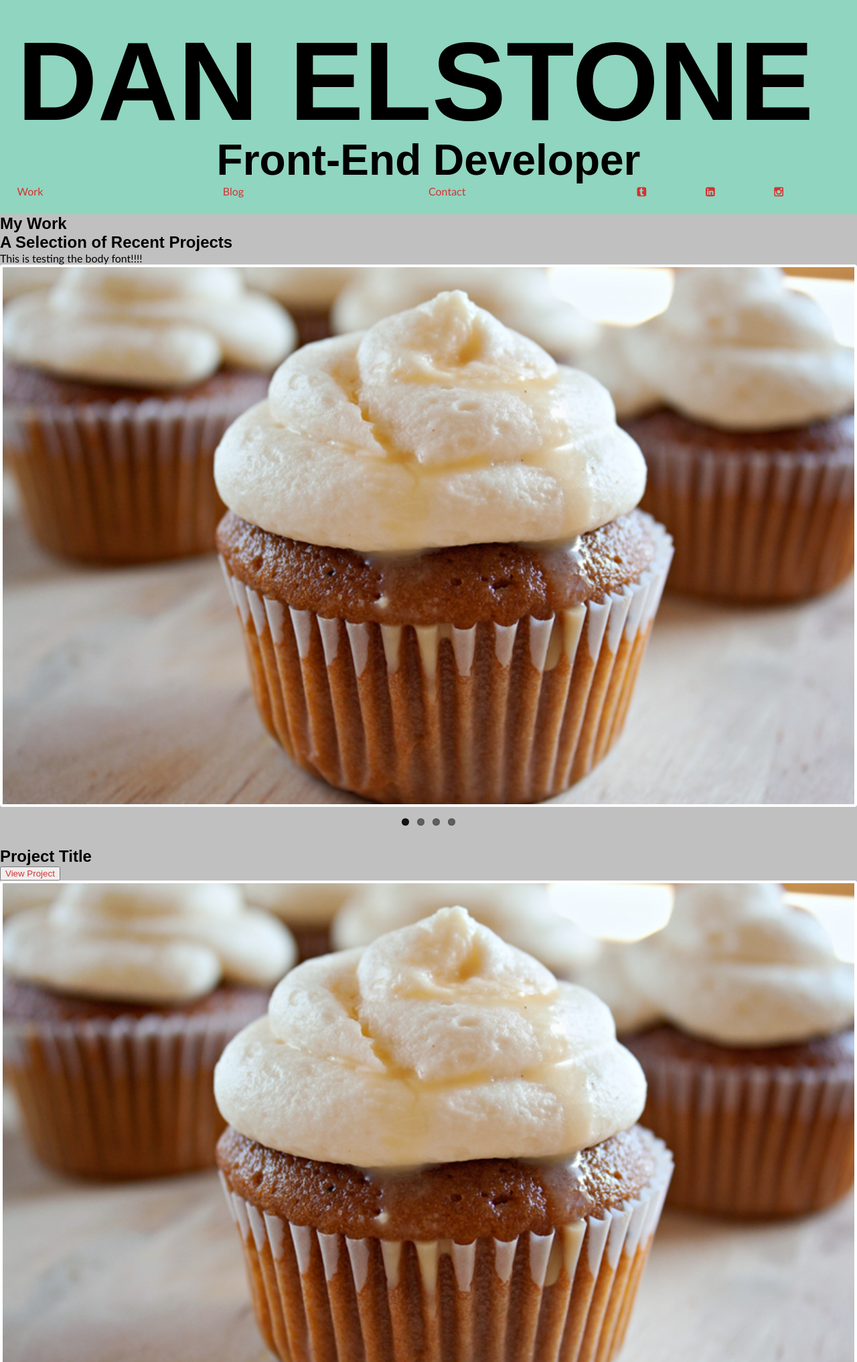
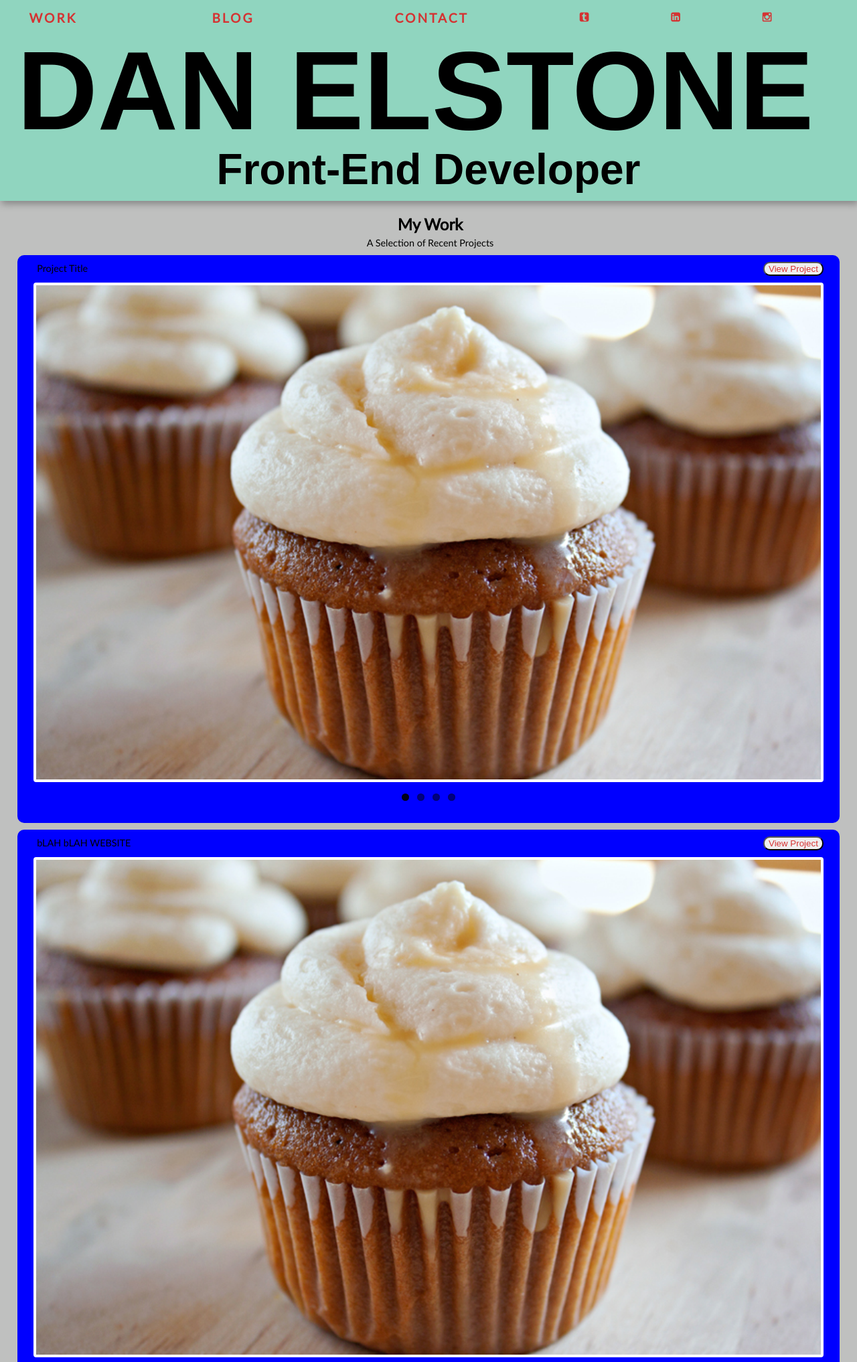
Before and after one commit to Delstones/portfolio, a PHP site: page / in a window 1280 px wide; the page is wider, and only the part inside the window is pictured. Shown: the top 2034 px of that part at 67% size. Run offline with PHP 8.4, Linux system fonts and the light colour scheme; some web fonts are replaced.

Commit message:
worked on index css

```diff
--- a/dist/css/main.css
+++ b/dist/css/main.css
@@ -39,6 +39,7 @@ html[xmlns] .flexslider .slides{display:block}
 .flex-direction-nav a.flex-next:before{content:'\f002'}
 .flex-direction-nav .flex-prev{left:-50px}
 .flex-direction-nav .flex-next{right:-50px;text-align:right}
+.flex-control-nav,header h2,main h2,main h3{text-align:center}
 .flexslider:hover .flex-direction-nav .flex-prev{opacity:.7;left:10px}
 .flexslider:hover .flex-direction-nav .flex-prev:hover{opacity:1}
 .flexslider:hover .flex-direction-nav .flex-next{opacity:.7;right:10px}
@@ -48,9 +49,10 @@ html[xmlns] .flexslider .slides{display:block}
 .flex-pauseplay a:before{font-family:flexslider-icon;font-size:20px;display:inline-block;content:'\f004'}
 .flex-pauseplay a:hover{opacity:1}
 .flex-pauseplay a.flex-play:before{content:'\f003'}
-.flex-control-nav{width:100%;position:absolute;bottom:-40px;text-align:center}
+.flex-control-nav{width:100%;position:absolute;bottom:-40px}
 .flex-control-nav li{margin:0 6px;display:inline-block;zoom:1}
 .flex-control-paging li a{width:11px;height:11px;display:block;background:#666;background:rgba(0,0,0,.5);cursor:pointer;text-indent:-9999px;-o-box-shadow:inset 0 0 3px rgba(0,0,0,.3);box-shadow:inset 0 0 3px rgba(0,0,0,.3);border-radius:20px}
+.project-header button,.work{border-radius:10px}
 .flex-control-paging li a:hover{background:#333;background:rgba(0,0,0,.7)}
 .flex-control-paging li a.flex-active{background:#000;background:rgba(0,0,0,.9);cursor:default}
 .flex-control-thumbs{margin:5px 0 0;position:static;overflow:hidden}
@@ -62,7 +64,7 @@ html[xmlns] .flexslider .slides{display:block}
 .flex-direction-nav .flex-next{opacity:1;right:10px}
 }
 body{font:400 100% Lato,Arial,"Helvetica Neue",Helvetica,sans-serif;background-color:#bfc0bf}
-h1,h2,h3,h4{font:700 1.5em Montserrat,Arial,"Helvetica Neue",Helvetica,sans-serif}
+h1,h2,h3,h4{font:700 100% Lato,Arial,"Helvetica Neue",Helvetica,sans-serif}
 header h1,header h2{font:700 100% Nunito,Arial,"Helvetica Neue",Helvetica,sans-serif}
 a{transition:color .3s linear;color:#D53232;text-decoration:none}
 a:focus,a:hover,a:visited{color:#B52A2A}
@@ -84,9 +86,30 @@ a:focus,a:hover,a:visited{color:#B52A2A}
 .icon-tumblr-squared:before{content:'\e814'}
 .icon-twitter-squared:before{content:'\e815'}
 .icon-linkedin-squared:before{content:'\e816'}
-header{background-color:#90d5bf;padding:2%}
+.alignleft{display:inline;float:left;margin-right:1.5em}
+.alignright{display:inline;float:right;margin-left:1.5em}
+.aligncenter{clear:both;display:block;margin-left:auto;margin-right:auto}
+header{background-color:#90d5bf;padding:40px 2% 10px;box-shadow:2px 5px 10px #888}
+header h1{font-size:13vw}
+header h2{font-size:5vw;margin-top:-15px}
+.main-navigation{position:fixed;z-index:100;top:0;right:0;width:100%;padding:15px 1% 15px 3%;background:#90d5bf}
+.main-navigation a{font-weight:700;letter-spacing:3px;padding:5px}
+.main-navigation ul{display:-ms-flexbox;display:flex;aign-items:center}
+.main-navigation li{-ms-flex:2;flex:2}
+.main-navigation .menu-text{font-size:1.2em}
+.main-navigation .social{-ms-flex:1;flex:1}
+@media only screen and (max-width:380px){.main-navigation{padding:7px 1% 3px 3%;background:#90d5bf}
+.main-navigation a{font-weight:700;letter-spacing:3px;padding:10px}
+.main-navigation ul{-ms-flex-wrap:wrap;flex-wrap:wrap}
+.main-navigation li{-ms-flex:1 1 33.3333333;flex:1 1 33.3333333}
+.main-navigation .menu-text{font-size:1.2em}
+.main-navigation .social{-ms-flex:1 1 25%;flex:1 1 25%;padding:5px 0 7px 15px;font-size:1.2em}
+header{padding:55px 2% 2%}
 header h1{font-size:13vw}
 header h2{font-size:5vw;margin-top:-15px;text-align:center}
-.main-navigation ul{display:-ms-flexbox;display:flex}
-.main-navigation li{-ms-flex:3;flex:3}
-.main-navigation .social{-ms-flex:1;flex:1}
+}
+main{padding:20px 2% 10px}
+main h2{font-size:1.5em;margin:0 0 5px 5px}
+main h3{font-size:.9em;font-weight:400;margin:0 0 10px 5px}
+.work{background-color:#00f;padding:10px 2% 1px;margin-bottom:10px}
+.project-header{display:-ms-flexbox;display:flex;-ms-flex-pack:justify;justify-content:space-between;-ms-flex-align:baseline;align-items:baseline;margin-bottom:3px}
--- a/index.html
+++ b/index.html
@@ -22,9 +22,9 @@
 		<!-- start of nav -->
 		<nav class = "main-navigation">
 			<ul>
-				<li><a href='#'>Work</a></li>
-				<li><a href='#'>Blog</a></li>
-				<li><a href='#'>Contact</a></li>
+				<li class="menu-text"><a href='#'>WORK</a></li>
+				<li class="menu-text"><a href='#'>BLOG</a></li>
+				<li class="menu-text"><a href='#'>CONTACT</a></li>
 				<li class="social"><a href='#'><i class="icon-tumblr-squared"></i></a></li>
 				<li class="social"><a href='#'><i class="icon-linkedin-squared"></i></a></li>
 				<li class="social"><a href='#'><i class="icon-instagram-1"></i></a></li>
@@ -37,12 +37,17 @@
 
 		<h2>My Work</h2>
 		<h3>A Selection of Recent Projects</h3>
-		<p>This is testing the body font!!!!</p>
 		<!-- start of hero slider -->
 		<div class="hero-slider work">
 
 			<!-- start of flexslider -->
 				<div class="workslider-large">
+
+					<div class="project-header">
+						<h3>Project Title</h2>
+						<button><a href="#">View Project</a></button>
+					</div>
+
 					<div class="flexslider">
 			  			<ul class="slides">
 			   			   	 <li><img src="./images/slide1.jpg" /></li>
@@ -52,15 +57,19 @@
 
 			   			</ul>
 					</div>
-				<h3>Project Title</h2>
-				<button><a href="#">View Project</a></button>
 			</div>
 		</div> <!-- end of hero slider section -->
 
 		<!-- start of secondary works -->
-		<div class="secondary-slider work">
+		<div class="secondary-slider">
 				<!-- start of secondary works - flexslider left-->
-				<div class="workslider-small">
+				<div class="workslider-small work">
+
+					<div class="project-header">
+						<h3>bLAH bLAH WEBSITE</h2>
+						<button><a href="#">View Project</a></button>
+					</div>
+
 					<div class="flexslider">
   						<ul class="slides">
 				   		 	<li><img src="./images/slide1.jpg" /></li>
@@ -69,12 +78,16 @@
 		   		 		    <li><img src="./images/slide4.jpg" /></li>
 	   			   		</ul>
 					</div>
+				</div>
+
+				<!-- start of secondar works flexslider right-->
+				<div class="workslider-small work">
+
+					<div class="project-header">
 						<h3>Project Title</h2>
 						<button><a href="#">View Project</a></button>
 					</div>
 
-				<!-- start of secondar works flexslider right-->
-				<div class="workslider-small">
 					<div class="flexslider">
 		  				<ul class="slides">
 		   		   		    <li><img src="./images/slide1.jpg" /></li>
@@ -83,8 +96,6 @@
 		   		   		 	<li><img src="./images/slide4.jpg" /></li>
 		   		   		</ul>
 					</div>
-				<h3>Project Title</h2>
-				<button><a href="#">View Project</a></button>
 				</div>
 
 		</div> <!-- end of secondary slider section -->
--- /dev/null
+++ b/src/sass/_align.scss
@@ -0,0 +1,21 @@
+// _align.scss
+// =================
+
+.alignleft {
+	display: inline;
+	float: left;
+	margin-right: 1.5em;
+}
+
+.alignright {
+	display: inline;
+	float: right;
+	margin-left: 1.5em;
+}
+
+.aligncenter {
+	clear: both;
+	display: block;
+	margin-left: auto;
+	margin-right: auto;
+}
--- a/src/sass/_fonts.scss
+++ b/src/sass/_fonts.scss
@@ -13,7 +13,7 @@ h1,
 h2,
 h3,
 h4 {
-	font: bold 1.5em $monty;
+	font: bold 100% $lato;
 }
 
 header{
--- a/src/sass/_variables.scss
+++ b/src/sass/_variables.scss
@@ -28,7 +28,7 @@ $small: 480px;
 
 // Media Query Variable
 $desktop-up: "only screen and (max-width: 700px)";
-$tablet-up: "only screen and (max-width: 400px)";
+$phone-down: "only screen and (max-width: 380px)";
 
 
 
--- a/src/sass/main.scss
+++ b/src/sass/main.scss
@@ -7,6 +7,7 @@
 @import "_fonts";
 @import "_fontello";
 @import "_css3-mixins";
+@import "_align";
 
 /* ====================================================================================================================
  * GLOBAL STYLES
@@ -22,48 +23,121 @@
 
  header {
  	background-color: $seafoam;
- 	padding: 2%;
+ 	padding: 40px 2% 10px 2%;
+ 	box-shadow: 2px 5px 10px #888888;
+		h1 {
+ 			font-size: 13vw;
+ 		}
+ 		h2 {
+ 			font-size: 5vw;
+ 			margin-top: -15px;
+ 			text-align: center;
+ 		}
+ }
 
- 	h1 {
- 		font-size: 13vw;
- 	}
- 	h2 {
- 		font-size: 5vw;
- 		margin-top: -15px;
- 		text-align: center;
-
- 		}
+.main-navigation {
+	position: fixed;
+	z-index: 100;
+	top: 0;
+	right: 0;
+	width: 100%;
+	padding: 15px 1% 15px 3%;
+	background: $seafoam;
+		a {
+		   font-weight: bold;
+		   letter-spacing: 3px;
+		   padding: 5px;
+		}
+		ul {
+			display: flex;
+			aign-items: center;
+		}
+		li {
+			flex: 2;
+		}
+		.menu-text {
+			font-size: 1.2em;
+		}
+		.social {
+			flex: 1;
+		}
 }
 
+@media #{$phone-down} {
 .main-navigation {
-	ul {
+	padding: 7px 1% 3px 3%;
+	background: $seafoam;
+		a {
+		   font-weight: bold;
+		   letter-spacing: 3px;
+		   padding: 10px;
+		}
+		ul {
+			flex-wrap: wrap;
+		}
+		li {
+			flex: 1 1 33.3333333;
+		}
+		.menu-text {
+			font-size: 1.2em;
+		}
+		.social {
+			flex: 1 1 25%;
+			padding: 5px 0 7px 15px;
+			font-size: 1.2em;
+		}
+
+	}
+	header {
+ 		padding: 55px 2% 2% 2%;
+			h1 {
+ 				font-size: 13vw;
+ 			}
+ 			h2 {
+ 				font-size: 5vw;
+ 				margin-top: -15px;
+ 				text-align: center;
+ 			}
+ 	}
+}
+/* ====================================================================================================================
+ * MAIN CONTENT STYLES
+ * ====================================================================================================================*/
+
+main {
+	padding: 20px 2% 10px 2%;
+		h2{
+			font-size: 1.5em;
+			margin: 0 0 5px 5px;
+			text-align: center;
+
+		}
+		h3{
+			font-size: 0.9em;
+			font-weight: normal;
+			margin: 0 0 10px 5px;
+			text-align: center;
+			}
+}
+
+.work {
+	background-color: blue;
+	padding: 10px 2% 1px 2%;
+	margin-bottom: 10px;
+	border-radius: 10px;
+}
+
+.project-header {
 	display: flex;
-	}
-	li {
-	flex: 3;
-	}
-	.social {
-	flex: 1;
-	}
+	justify-content: space-between;
+	align-items: baseline;
+	margin-bottom: 3px;
+		button {
+			border-radius: 10px;
 
 
-
+		}
 }
-
-
-.main-navigation .social {
-	flex: 1;
-}
-
-
-
-
-
-
-
- /* ====================================================================================================================
- * MAIN CONTENT STYLES
- * ====================================================================================================================*/
 
  /* ====================================================================================================================
  * FOOTER STYLES
```
Lines whose indentation alone changed are shown as unchanged.
